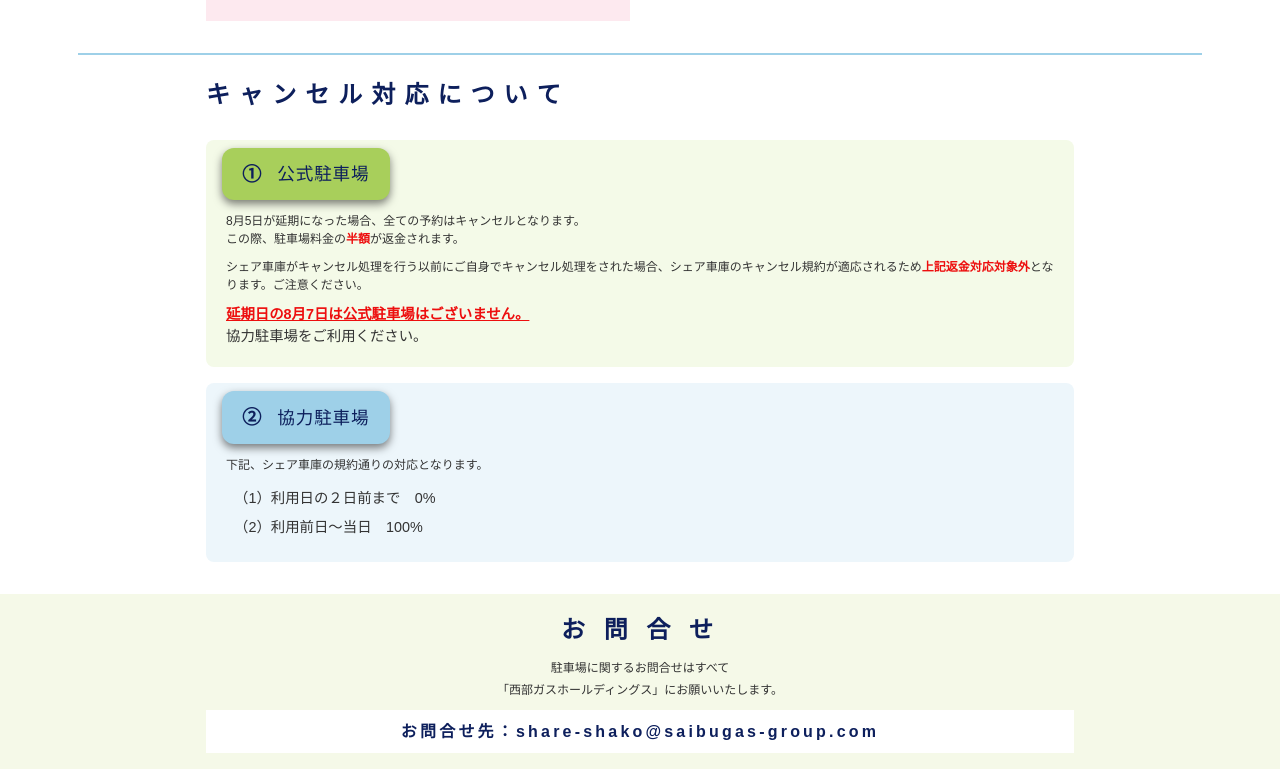
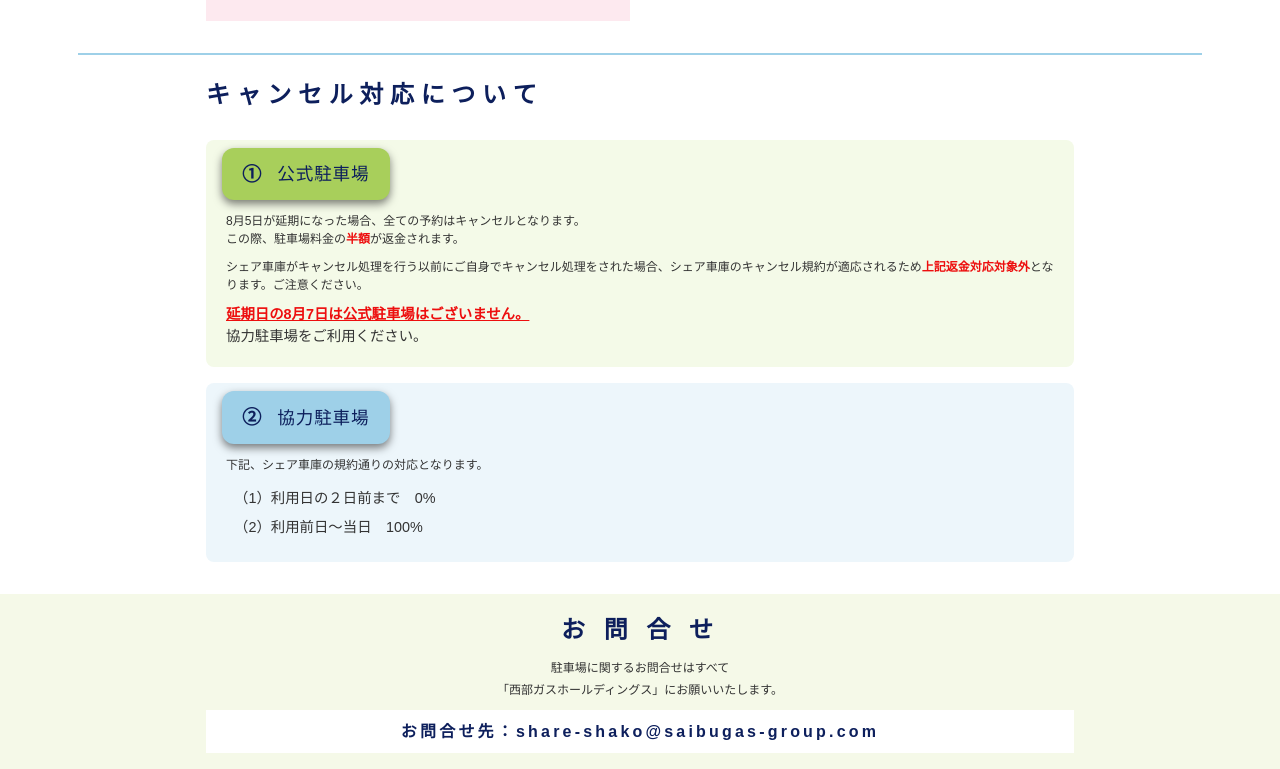
Before and after one commit to Masahiro9544/chikugogawaLP, a plain HTML site: page index.html in a window 1280 px wide. Shown: the part 3713-4482 px from the top of the page. Drawn offline with Linux system fonts and the light colour scheme; a web font is replaced by a local one.

Commit message:
no message

```diff
--- a/css/style.css
+++ b/css/style.css
@@ -790,7 +790,6 @@ ol, ul {
   font-size: 1.5rem;
   font-weight: 700;
   color: var(--color-navy);
-  letter-spacing: 0.05em;
   margin-bottom: 24px;
 }
 
```
